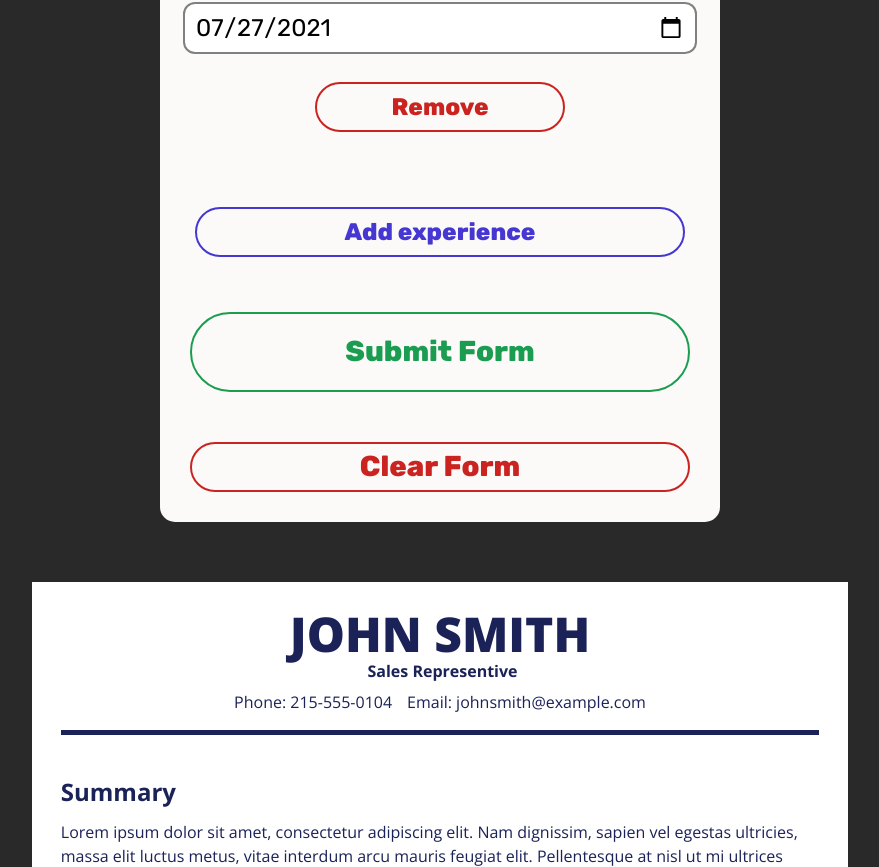
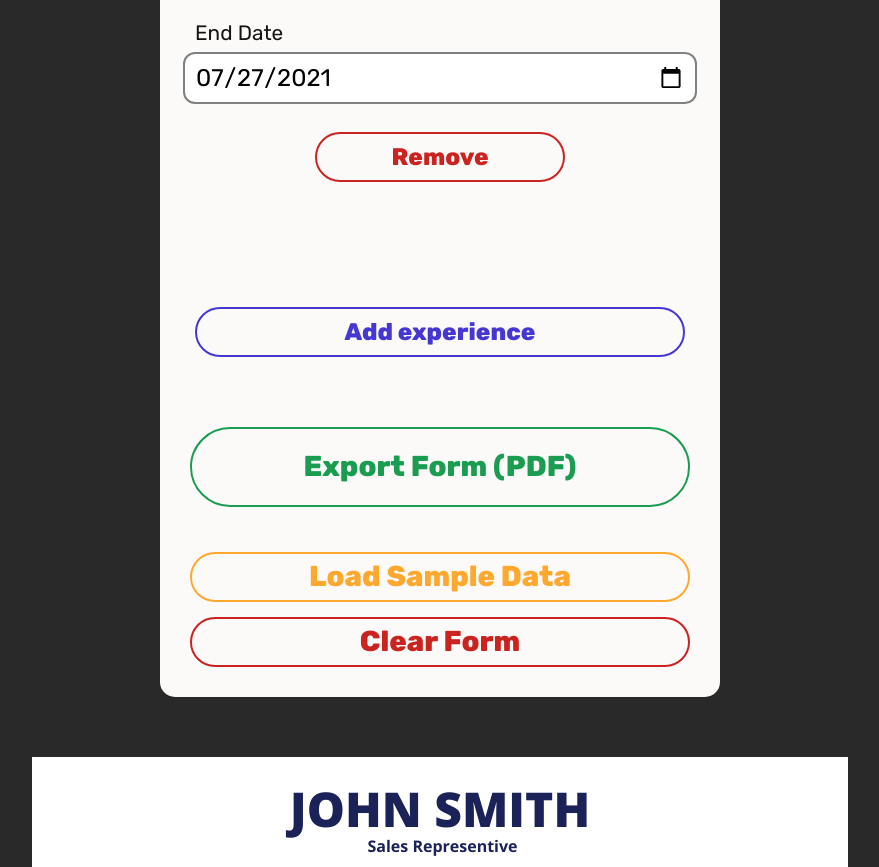
Before and after one commit to omardevelops/cv-app, a React (Vite) app: page / in a window 1280 px wide. Shown: the part 3324-4191 px from the top of the page, without its empty margins (200-1079 px from the left). Built offline with nearby package versions, Linux system fonts and the light colour scheme; the HTML template or start-up script is replaced by a standard one; a web font is replaced by a local one.

Commit message:
add: load sample data button

```diff
--- a/src/App.css
+++ b/src/App.css
@@ -169,10 +169,10 @@ form button.remove:hover {
   color: white;
 }
 form button.submit,
-form button.clear {
+form button.clear,
+form button.reset {
   border: 2px solid black;
   height: 80px;
-  margin-top: 50px;
   border-radius: 50px;
   font-size: 1.8rem;
 }
@@ -185,6 +185,15 @@ form button.clear:hover {
   color: white;
   background-color: var(--accent-color-2);
 }
+form button.reset {
+  height: 50px;
+  color: var(--accent-color-1);
+  border-color: var(--accent-color-1);
+}
+form button.reset:hover {
+  color: white;
+  background-color: var(--accent-color-1);
+}
 form button.submit {
   color: var(--accent-color-4);
   border-color: var(--accent-color-4);
@@ -192,6 +201,13 @@ form button.submit {
 form button.submit:hover {
   color: white;
   background-color: var(--accent-color-4);
+}
+
+form .btnGroup {
+  margin-top: 50px;
+  display: flex;
+  flex-direction: column;
+  gap: 30px;
 }
 
 @media only screen and (max-width: 767px) {
--- a/src/App.jsx
+++ b/src/App.jsx
@@ -105,11 +105,12 @@ class App extends React.Component {
     });
   };
 
-  // setInitialInfo = () => {
-  //   this.setState({
-  //     info: initialInfo,
-  //   });
-  // };
+  // Resets info to sample info
+  handleReset = () => {
+    this.setState({
+      info: initialInfo,
+    });
+  };
 
   render() {
     const { info, isFormSubmitted } = this.state;
@@ -131,6 +132,7 @@ class App extends React.Component {
             handleSubmission={this.submitForm}
             handleChange={this.handleChange}
             handleClear={this.handleClear}
+            handleReset={this.handleReset}
             addToSection={this.addToSection}
             removeFromSection={this.removeFromSection}
           />
--- a/src/components/Form.jsx
+++ b/src/components/Form.jsx
@@ -108,7 +108,7 @@ class Form extends React.Component {
   };
 
   render() {
-    const { info, handleClear } = this.props; // Get state
+    const { info, handleClear, handleReset } = this.props; // Get state
     const sections = Object.keys(info); // Get sections (general, education, experience, etc...)
     return (
       <form onSubmit={this.onFormSubmit}>
@@ -124,12 +124,19 @@ class Form extends React.Component {
           </div>
         ))}
 
-        <button type="submit" className="submit">
-          Submit Form
-        </button>
-        <button type="button" className="clear" onClick={handleClear}>
-          Clear Form
-        </button>
+        <div className="btnGroup">
+          <button type="submit" className="submit">
+            Export Form (PDF)
+          </button>
+          <div>
+            <button type="button" className="reset" onClick={handleReset}>
+              Load Sample Data
+            </button>
+            <button type="button" className="clear" onClick={handleClear}>
+              Clear Form
+            </button>
+          </div>
+        </div>
       </form>
     );
   }
```
